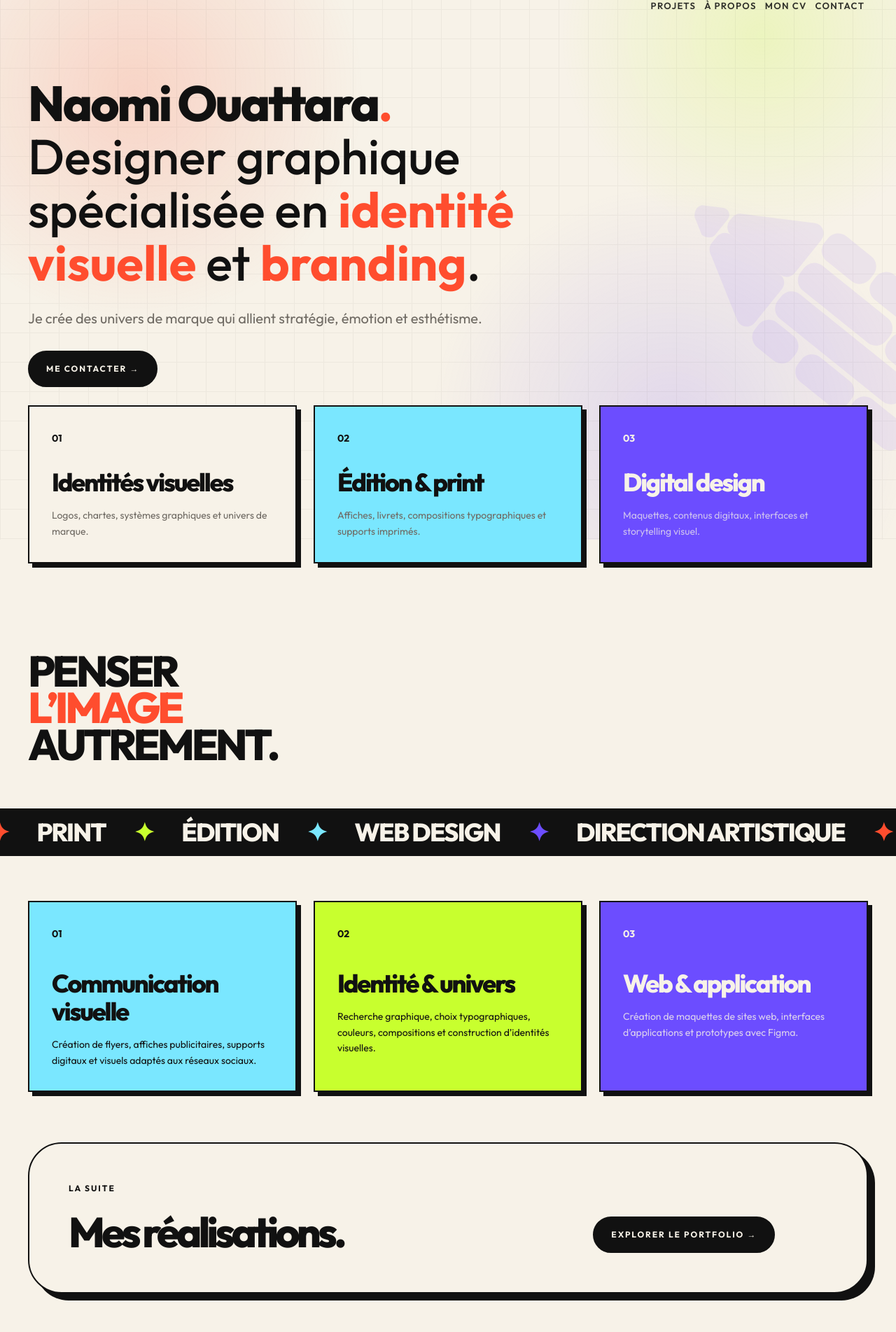
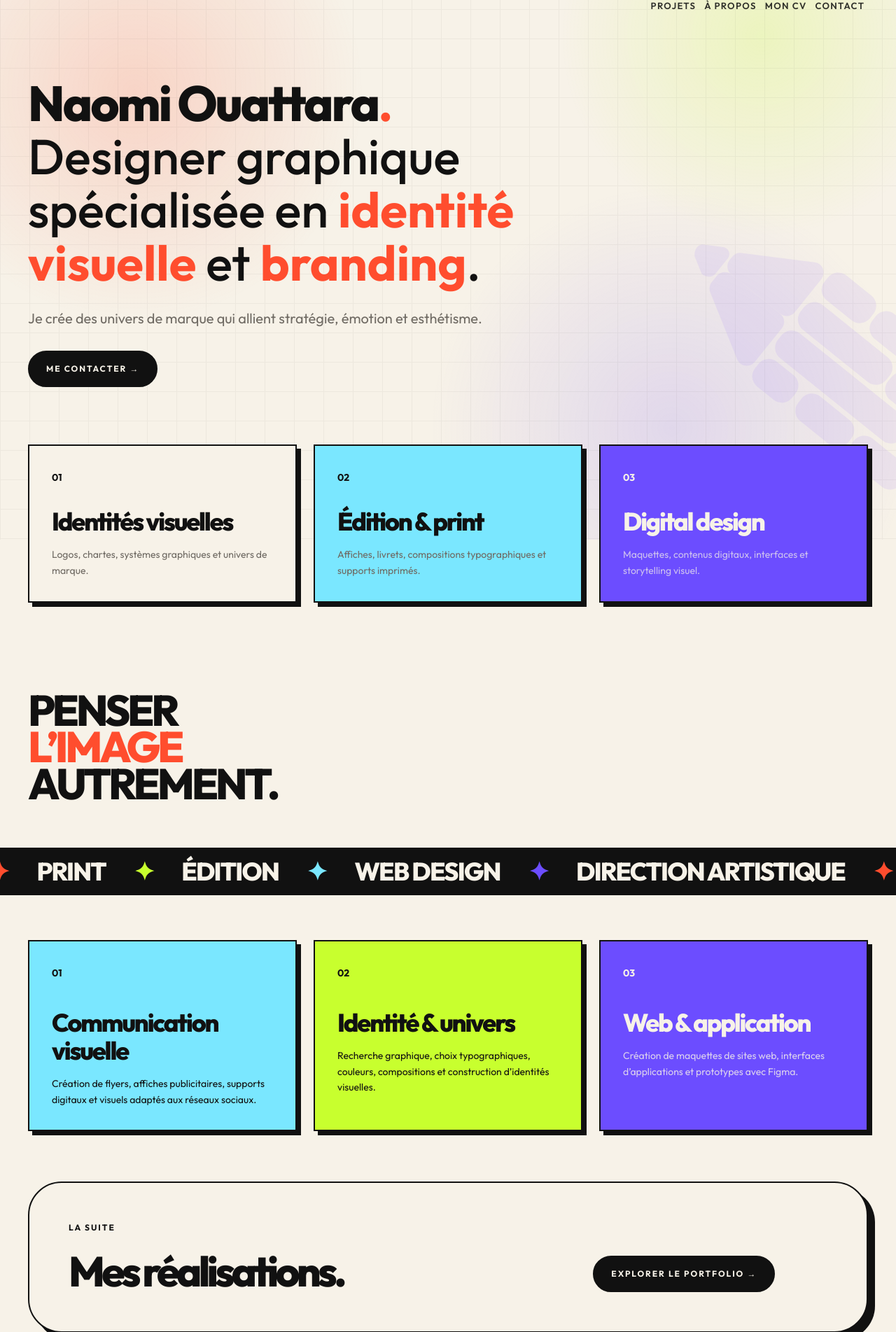
Before and after one commit to MarcelAssie/NaomiOuattara-Portfolio, a Django app: page / in a window 1280 px wide. Shown: the part 29-1932 px from the top of the page at 70% size. Run offline with Django 5.2, Linux system fonts and the light colour scheme; some libraries are stand-ins or nearby versions.

Commit message:
Refactor details.html and welcome.html for improved layout and consistency

```diff
--- a/home/templates/home/welcome.html
+++ b/home/templates/home/welcome.html
@@ -53,24 +53,24 @@
     </div>
 
 
-    <div class="grid grid-cols-1 md:grid-cols-3 gap-6">
-        <a href="{% url 'projects' %}" class="reveal group border-2 border-ink rounded-4xl p-6 sm:p-8 bg-paper hover:bg-coral transition-all shadow-[6px_6px_0_#111] hover:shadow-[10px_10px_0_#111]">
+    <div class="mt-10 md:mt-14 grid grid-cols-1 md:grid-cols-3 gap-6">
+        <div class="reveal border-2 border-ink rounded-4xl p-6 sm:p-8 bg-paper shadow-[6px_6px_0_#111]">
             <span class="text-sm font-bold">01</span>
             <h2 class="font-display text-2xl sm:text-3xl md:text-4xl font-extrabold mt-6 sm:mt-8 mb-4 tracking-[-0.06em] leading-tight">Identités visuelles</h2>
-            <p class="text-sm text-muted group-hover:text-ink leading-relaxed">Logos, chartes, systèmes graphiques et univers de marque.</p>
-        </a>
+            <p class="text-sm text-muted leading-relaxed">Logos, chartes, systèmes graphiques et univers de marque.</p>
+        </div>
 
-        <a href="{% url 'projects' %}" class="reveal group border-2 border-ink rounded-4xl p-6 sm:p-8 bg-sky hover:bg-lime transition-all shadow-[6px_6px_0_#111] hover:shadow-[10px_10px_0_#111]" style="transition-delay: .1s;">
+        <div class="reveal border-2 border-ink rounded-4xl p-6 sm:p-8 bg-sky shadow-[6px_6px_0_#111]" style="transition-delay: .1s;">
             <span class="text-sm font-bold">02</span>
             <h2 class="font-display text-2xl sm:text-3xl md:text-4xl font-extrabold mt-6 sm:mt-8 mb-4 tracking-[-0.06em] leading-tight">Édition & print</h2>
-            <p class="text-sm text-muted group-hover:text-ink leading-relaxed">Affiches, livrets, compositions typographiques et supports imprimés.</p>
-        </a>
+            <p class="text-sm text-muted leading-relaxed">Affiches, livrets, compositions typographiques et supports imprimés.</p>
+        </div>
 
-        <a href="{% url 'projects' %}" class="reveal group border-2 border-ink rounded-4xl p-6 sm:p-8 bg-violet text-paper hover:bg-ink transition-all shadow-[6px_6px_0_#111] hover:shadow-[10px_10px_0_#111]" style="transition-delay: .2s;">
+        <div class="reveal border-2 border-ink rounded-4xl p-6 sm:p-8 bg-violet text-paper shadow-[6px_6px_0_#111]" style="transition-delay: .2s;">
             <span class="text-sm font-bold">03</span>
             <h2 class="font-display text-2xl sm:text-3xl md:text-4xl font-extrabold mt-6 sm:mt-8 mb-4 tracking-[-0.06em] leading-tight">Digital design</h2>
-            <p class="text-sm text-paper/70 group-hover:text-paper leading-relaxed">Maquettes, contenus digitaux, interfaces et storytelling visuel.</p>
-        </a>
+            <p class="text-sm text-paper/70 leading-relaxed">Maquettes, contenus digitaux, interfaces et storytelling visuel.</p>
+        </div>
 
     </div>
 
```
Also changed, not shown: home/templates/home/details.html (+8 -0 lines).
